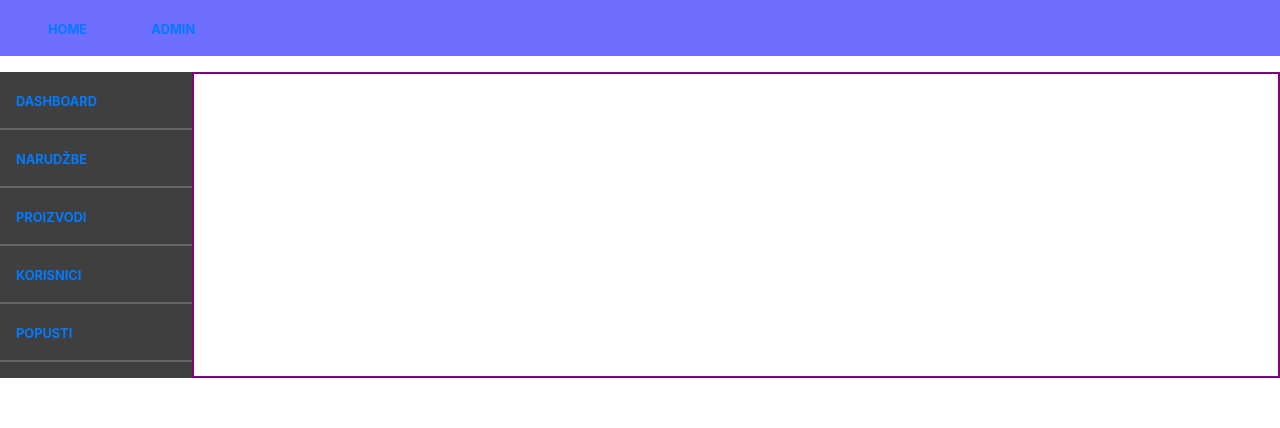
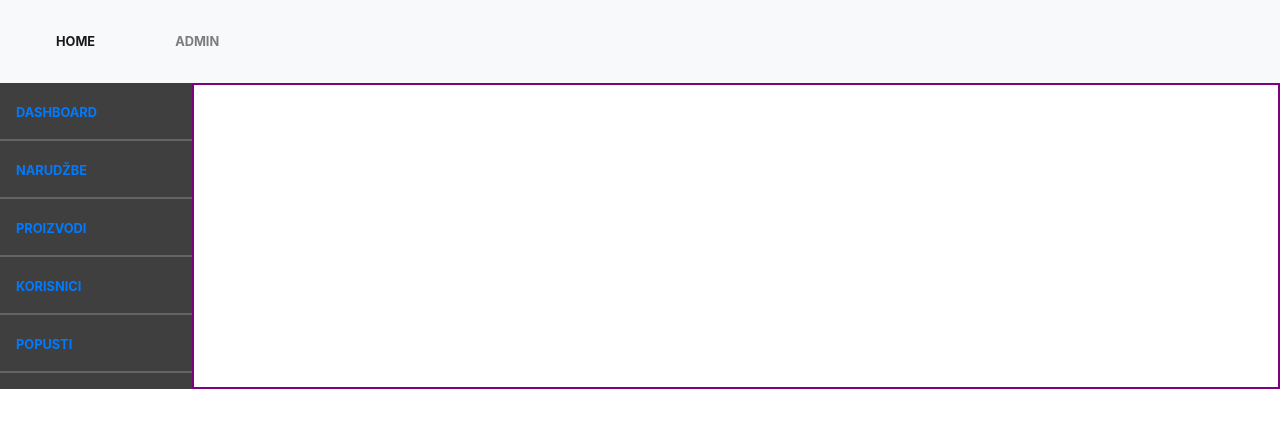
Before and after one commit to isitum01/PROVO, an Angular app in the folder ProvoAng/: page /admin in a window 1280 px wide. Shown: the top 428 px of the page. Built offline with nearby package versions, Linux system fonts and the light colour scheme.

Commit message:
Update navbar.component.html

```diff
--- a/ProvoAng/src/app/components/navbar/navbar.component.html
+++ b/ProvoAng/src/app/components/navbar/navbar.component.html
@@ -1,6 +1,12 @@
-<div class="ul-container">
-  <ul>
-    <li><a routerLink="/">HOME</a></li>
-    <li><a routerLink="/admin">ADMIN</a></li>
-  </ul>
-</div>
+<nav class="navbar navbar-expand-lg navbar-light bg-light">
+  <div class="collapse navbar-collapse" id="navbarText">
+    <ul class="navbar-nav mr-auto">
+      <li class="nav-item active">
+        <a class="nav-link" routerLink="/">HOME</a>
+      </li>
+      <li class="nav-item">
+        <a class="nav-link" routerLink="/admin">ADMIN</a>
+      </li>
+    </ul>
+  </div>
+</nav>
```
